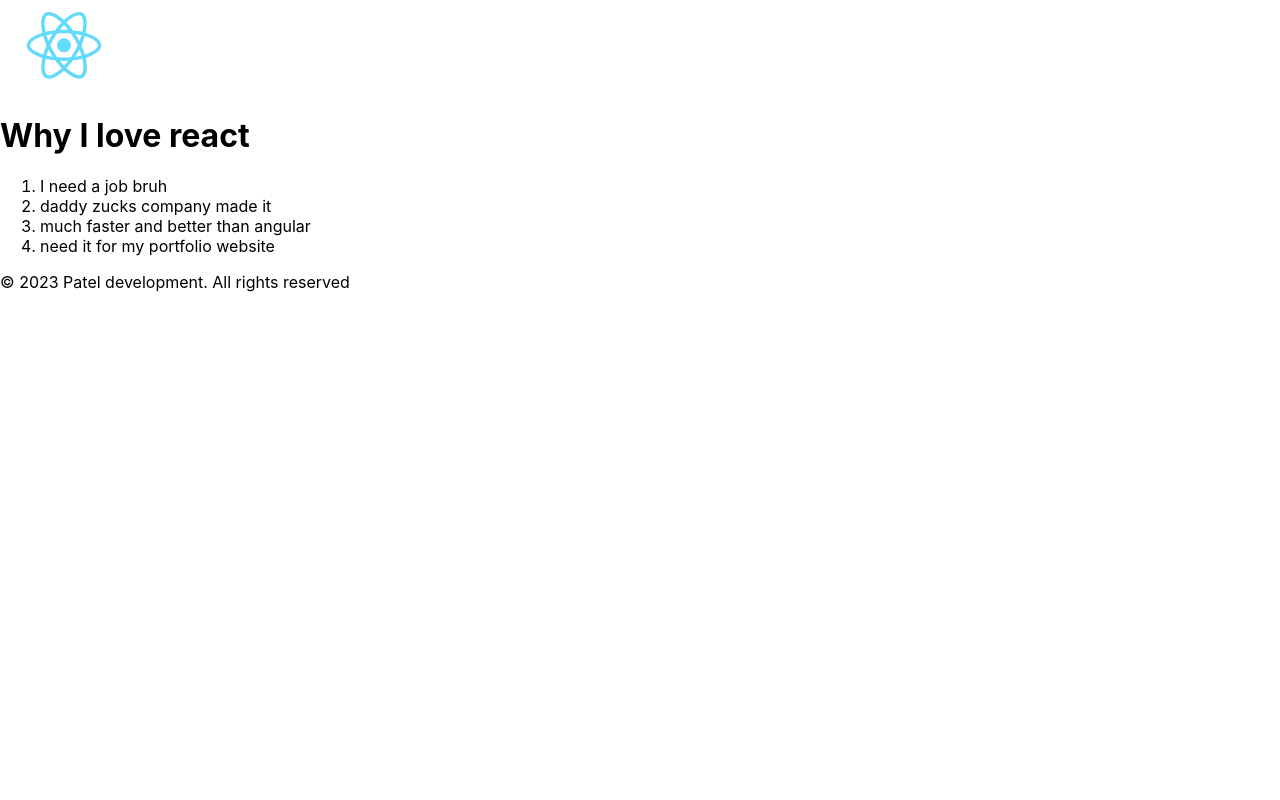
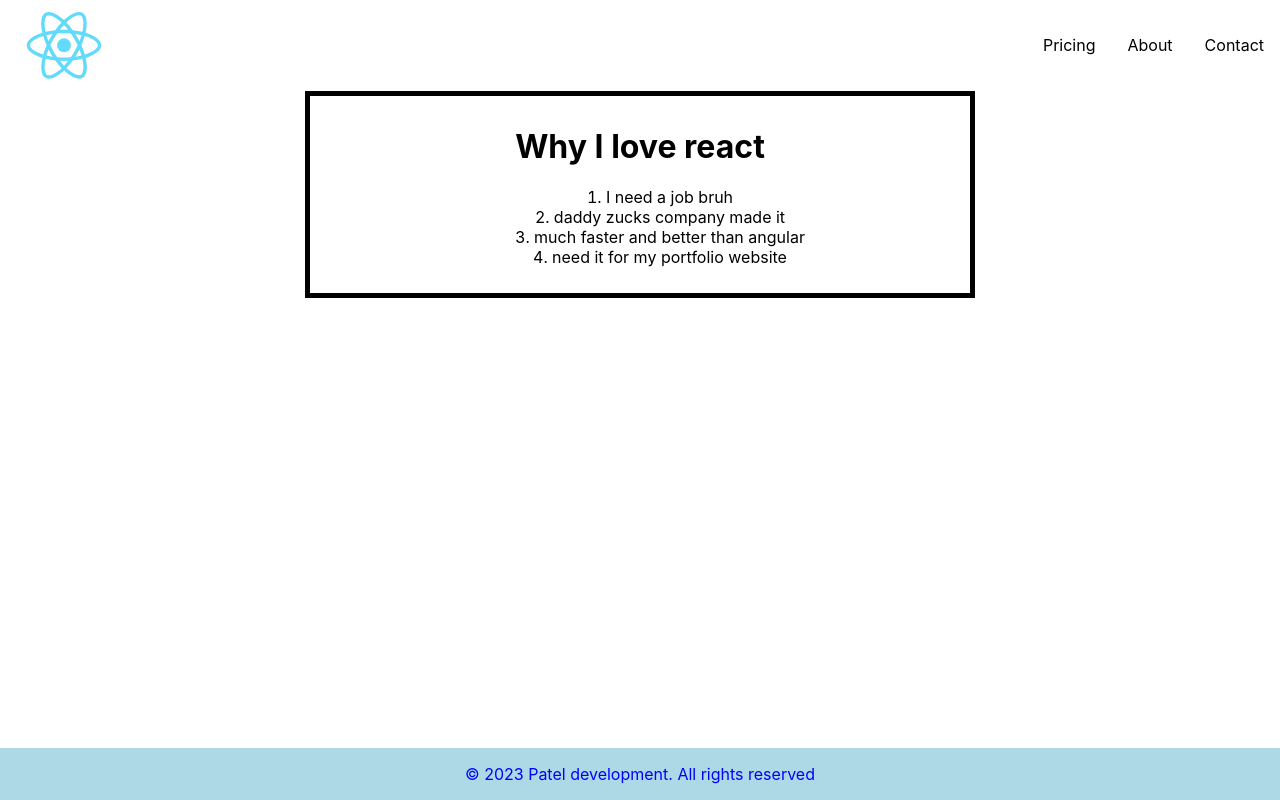
Before and after one commit to nishantpatel54/ReactInfo, a React (Create React App) app in the folder infosite/: page / in a window 1280 px wide. Built offline with nearby package versions, Linux system fonts and the light colour scheme.

Commit message:
info page with some styling still a little scuffed

```diff
--- a/infosite/src/index.css
+++ b/infosite/src/index.css
@@ -11,3 +11,44 @@ code {
   font-family: source-code-pro, Menlo, Monaco, Consolas, 'Courier New',
     monospace;
 }
+
+.nav{
+  display: flex;
+  justify-content: space-between;
+  align-items: center;
+}
+
+.nav-items {
+  list-style: none;
+  display: flex;
+}
+
+.nav-items > li {
+  padding: 1em;
+}
+
+.App-logo {
+  width: 10%;
+}
+
+.footer-page{
+  text-align: center;
+  position: fixed;
+  bottom: 0;
+  width: 100%;
+  color: blue;
+  background-color: lightblue;
+}
+
+.content{
+  border: 5px solid;
+  margin: auto;
+  width: 50%;
+  padding: 10px;
+  text-align: center;
+}
+
+.content-list{
+  text-align: center;
+  list-style-position: inside;
+}
--- a/infosite/src/index.js
+++ b/infosite/src/index.js
@@ -38,24 +38,49 @@ import logo from './logo.svg';
 //   )
 // }
 
-function WhyLoveReact(){
-  return(
-    <div>
-      <header>
-        <nav>
-          <img src={logo} className="App-logo" alt="logo" width="10%"/>
-        </nav>
-      </header>
+function Header(){
+  return (
+    <header>
+      <nav className='nav'>
+        <img src={logo} className="App-logo" alt="logo"/>
+        <ul className='nav-items'>
+          <li>Pricing</li>
+          <li>About</li>
+          <li>Contact</li>
+        </ul>
+      </nav>
+    </header>
+  );
+}
+
+function MainContent(){
+  return (
+    <div className='content'>
       <h1>Why I love react</h1>
-      <ol>
+      <ol className='content-list'>
         <li>I need a job bruh</li>
         <li>daddy zucks company made it</li>
         <li>much faster and better than angular</li>
         <li>need it for my portfolio website</li>
       </ol>
-      <footer>
-        <p> &copy; 2023 Patel development. All rights reserved</p>
-      </footer>
+    </div>
+  )
+}
+
+function Footer(){
+  return (
+    <footer className='footer-page'>
+      <p> &copy; 2023 Patel development. All rights reserved</p>
+    </footer>
+  )
+}
+
+function WhyLoveReact(){
+  return(
+    <div>
+      <Header/>
+      <MainContent/>
+      <Footer/>
     </div>
   );
 }
```
